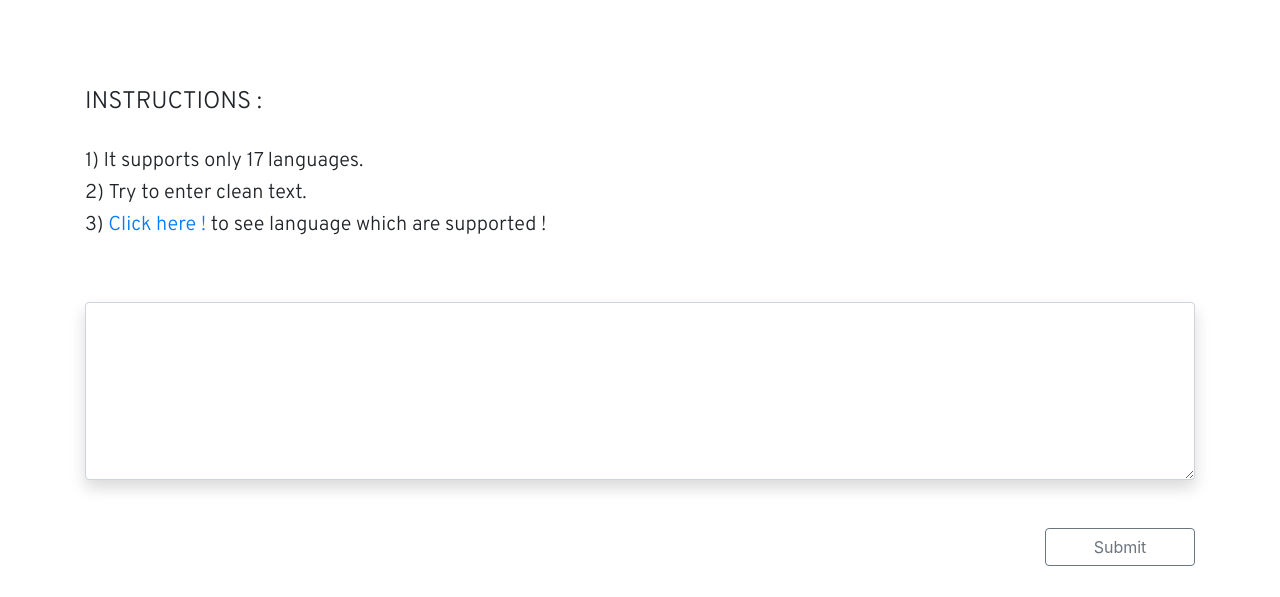
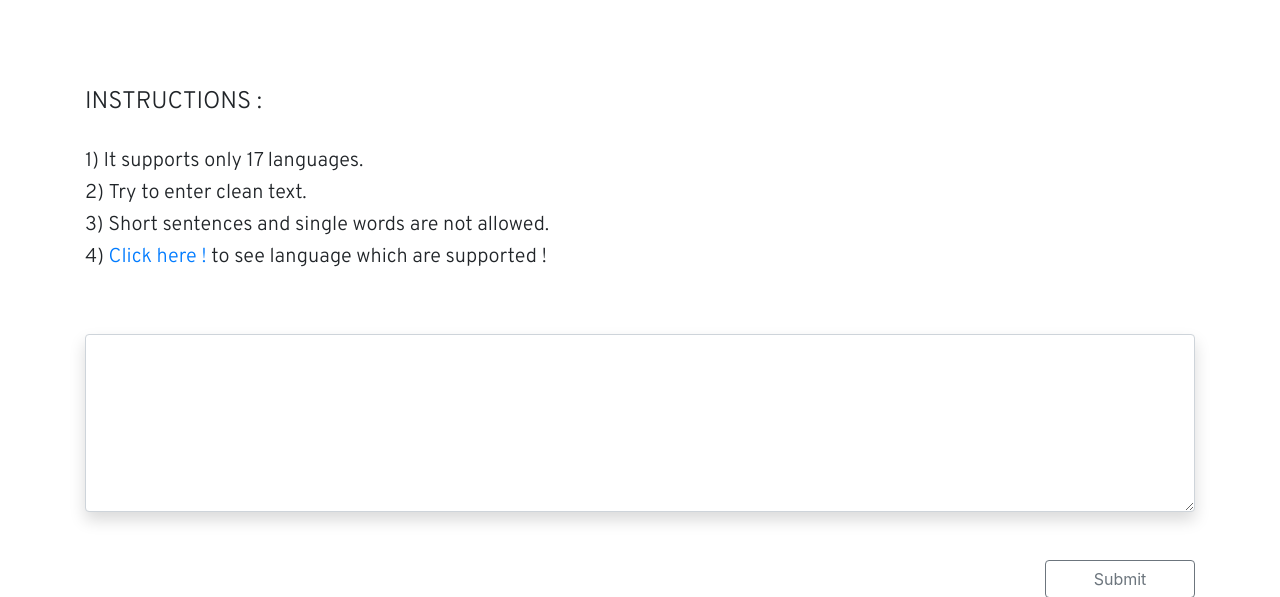
Before and after one commit to Amit-Chandravadiya/Language-Detection-WP, a Django app: page / in a window 1280 px wide. Shown: the part 82-679 px from the top of the page. Run offline with Django 3.2, Linux system fonts and the light colour scheme; parts of the project's set-up code (start-up, migrations or seed data) failed here and were passed over; some libraries are stand-ins or nearby versions.

Commit message:
fourth commit

```diff
--- a/templates/base.html
+++ b/templates/base.html
@@ -29,7 +29,8 @@
           <br>
           <h5>1)&nbsp;It supports only 17 languages.</h5>
           <h5>2)&nbsp;Try to enter clean text.</h5>
-          <h5>3)&nbsp;<a href="#" onclick="showlang()">Click here !</a> to see language which are supported !</h5>
+	  <h5>3)&nbsp;Short sentences and single words are not allowed.</h5>
+          <h5>4)&nbsp;<a href="#" onclick="showlang()">Click here !</a> to see language which are supported !</h5>
     </div>
     <div class="container mt-3">
         {% block content %}
```
